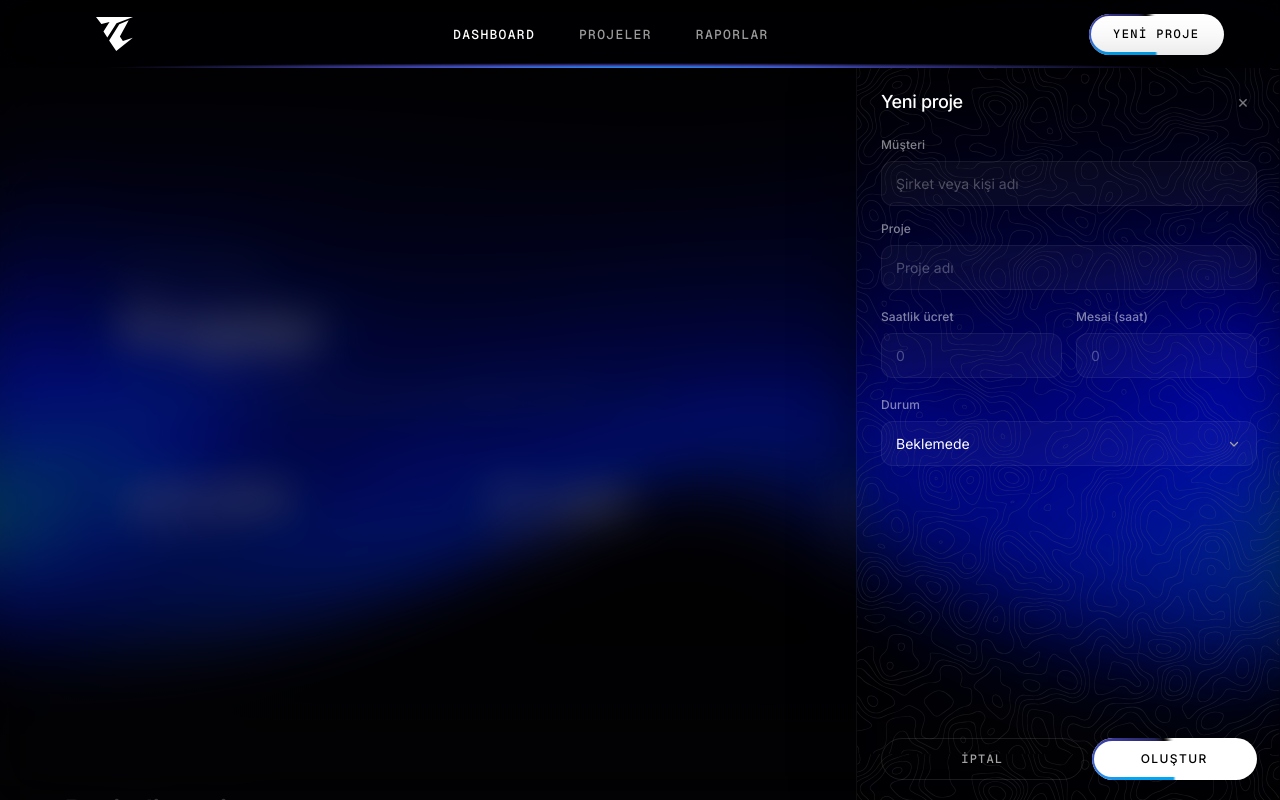
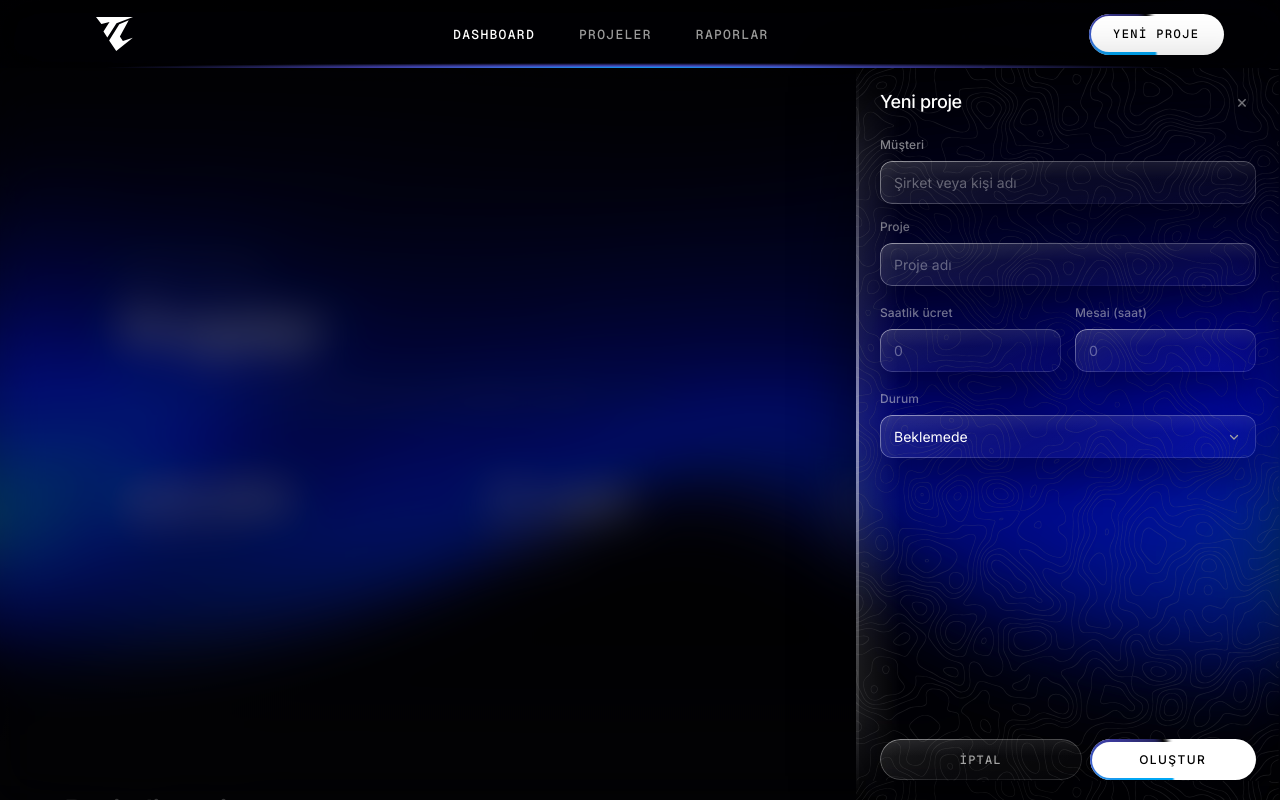
Before and after one commit to MachineX41/TimeCraft, a React (Vite) app: page / in a window 1280 px wide. Both pictures are taken after a click on the button "Yeni proje". Shown: the top 800 px of the page. Built offline with nearby package versions, Linux system fonts and the light colour scheme; a web font is replaced by a local one.

Commit message:
Add framer-motion and motion dependencies, introduce Zen Dots font, and enhance ProjectDrawer styles. Update input fields with glassmorphism effects, improve hover states, and implement colourful text animation for better visual appeal.

```diff
--- a/package.json
+++ b/package.json
@@ -10,6 +10,7 @@
     "preview": "vite preview"
   },
   "dependencies": {
+    "motion": "^12.40.0",
     "react": "^19.2.6",
     "react-dom": "^19.2.6"
   },
--- a/src/components/ProjectDrawer.jsx
+++ b/src/components/ProjectDrawer.jsx
@@ -1,6 +1,7 @@
 import { useEffect, useState } from 'react'
 import { PROJECT_STATUSES } from '../interfaces/projectSchema'
 import { handleCtaPointerEnter, handleCtaPointerLeave } from '../utils/ctaButton'
+import ColourfulText from './ui/ColourfulText'
 
 function projectToForm(project) {
   if (!project) {
@@ -49,6 +50,7 @@ function ProjectDrawerForm({ project, onClose, onSave }) {
             <label htmlFor="clientName" className="drawer-label">
               Müşteri
             </label>
+            <div className="drawer-glass">
               <input
                 id="clientName"
                 name="clientName"
@@ -60,11 +62,13 @@ function ProjectDrawerForm({ project, onClose, onSave }) {
                 className="drawer-input"
               />
             </div>
+          </div>
 
           <div className="drawer-field">
             <label htmlFor="projectTitle" className="drawer-label">
               Proje
             </label>
+            <div className="drawer-glass">
               <input
                 id="projectTitle"
                 name="projectTitle"
@@ -76,6 +80,7 @@ function ProjectDrawerForm({ project, onClose, onSave }) {
                 className="drawer-input"
               />
             </div>
+          </div>
         </section>
 
         <section className="drawer-section">
@@ -84,6 +89,7 @@ function ProjectDrawerForm({ project, onClose, onSave }) {
               <label htmlFor="hourlyRate" className="drawer-label">
                 Saatlik ücret
               </label>
+              <div className="drawer-glass">
                 <input
                   id="hourlyRate"
                   name="hourlyRate"
@@ -97,10 +103,12 @@ function ProjectDrawerForm({ project, onClose, onSave }) {
                   placeholder="0"
                 />
               </div>
+            </div>
             <div className="drawer-field">
               <label htmlFor="hoursWorked" className="drawer-label">
                 Mesai (saat)
               </label>
+              <div className="drawer-glass">
                 <input
                   id="hoursWorked"
                   name="hoursWorked"
@@ -115,6 +123,7 @@ function ProjectDrawerForm({ project, onClose, onSave }) {
                 />
               </div>
             </div>
+          </div>
         </section>
 
         <section className="drawer-section">
@@ -122,6 +131,7 @@ function ProjectDrawerForm({ project, onClose, onSave }) {
             <label htmlFor="status" className="drawer-label">
               Durum
             </label>
+            <div className="drawer-glass">
               <select
                 id="status"
                 name="status"
@@ -136,11 +146,16 @@ function ProjectDrawerForm({ project, onClose, onSave }) {
                 ))}
               </select>
             </div>
+          </div>
         </section>
       </div>
 
       <footer className="drawer-footer">
-        <button type="button" onClick={onClose} className="drawer-btn drawer-btn--ghost">
+        <button
+          type="button"
+          onClick={onClose}
+          className="drawer-btn drawer-btn--ghost drawer-glass drawer-glass--pill"
+        >
           İptal
         </button>
         <button
@@ -200,7 +215,9 @@ export default function ProjectDrawer({ isOpen, project, onOpen, onClose, onSave
           aria-label="Yeni proje ekle"
           onClick={onOpen}
         >
-          <span className="drawer-rail__label">Yeni proje ekle</span>
+          <span className="drawer-rail__label">
+            <ColourfulText text="Yeni proje ekle" />
+          </span>
         </button>
 
         <div className="drawer-panel__body">
--- /dev/null
+++ b/src/components/ui/ColourfulText.jsx
@@ -0,0 +1,28 @@
+import { motion } from 'motion/react'
+
+export default function ColourfulText({ text, className = '' }) {
+  return (
+    <span className={`colourful-text ${className}`.trim()}>
+      {text.split('').map((char, index) => (
+        <motion.span
+          key={`${char}-${index}`}
+          animate={{
+            color: ['#ffffff', 'rgb(255 255 255 / 0.72)', '#ffffff'],
+            scale: [1, 1.04, 1],
+            filter: ['blur(0px)', 'blur(1.5px)', 'blur(0px)'],
+          }}
+          transition={{
+            duration: 0.55,
+            delay: index * 0.04,
+            ease: 'easeInOut',
+            repeat: Infinity,
+            repeatDelay: 4,
+          }}
+          className="colourful-text__char"
+        >
+          {char}
+        </motion.span>
+      ))}
+    </span>
+  )
+}
--- a/src/index.css
+++ b/src/index.css
@@ -12,6 +12,14 @@
   font-family: 'Google Sans';
   src: url('/fonts/GoogleSans-VariableFont_GRAD,opsz,wght.ttf') format('truetype');
   font-weight: 100 900;
+  font-style: normal;
+  font-display: swap;
+}
+
+@font-face {
+  font-family: 'Zen Dots';
+  src: url('/fonts/ZenDots-Regular.ttf') format('truetype');
+  font-weight: 400;
   font-style: normal;
   font-display: swap;
 }
@@ -546,8 +554,9 @@ body {
 :root {
   --drawer-collapsed: 3.25rem;
   --drawer-expanded: 26.5rem;
-  --drawer-contour-tile-w: 430px;
-  --drawer-contour-tile-h: 686px;
+  --drawer-contour-tile-w: 448px;
+  --drawer-contour-tile-h: 713px;
+  --drawer-glass-blur: 48px;
 }
 
 .drawer-root {
@@ -608,12 +617,64 @@ body {
   background-color: rgb(3 3 5 / 0.04);
   backdrop-filter: blur(32px) saturate(180%);
   -webkit-backdrop-filter: blur(32px) saturate(180%);
-  border-left: 1px solid rgb(255 255 255 / 0.05);
+  border: none;
   transition:
     width 0.42s cubic-bezier(0.22, 1, 0.36, 1),
     box-shadow 0.42s cubic-bezier(0.22, 1, 0.36, 1),
     background-color 0.42s cubic-bezier(0.22, 1, 0.36, 1);
   box-shadow: none;
+}
+
+/* sol kenar — üst/altta yumuşak solan gradient çizgi */
+.drawer-panel::before {
+  content: '';
+  position: absolute;
+  top: 0;
+  bottom: 0;
+  left: 0;
+  z-index: 4;
+  width: 3px;
+  background: linear-gradient(
+    180deg,
+    transparent 0%,
+    rgb(255 255 255 / 0.08) 12%,
+    rgb(255 255 255 / 0.26) 32%,
+    rgb(255 255 255 / 0.4) 50%,
+    rgb(255 255 255 / 0.26) 68%,
+    rgb(255 255 255 / 0.08) 88%,
+    transparent 100%
+  );
+  pointer-events: none;
+}
+
+.drawer-panel::after {
+  content: '';
+  position: absolute;
+  top: 0;
+  bottom: 0;
+  left: 0;
+  z-index: 4;
+  width: 44px;
+  background: linear-gradient(
+    90deg,
+    rgb(255 255 255 / 0.08) 0%,
+    transparent 100%
+  );
+  -webkit-mask-image: linear-gradient(
+    180deg,
+    transparent 0%,
+    #000 12%,
+    #000 88%,
+    transparent 100%
+  );
+  mask-image: linear-gradient(
+    180deg,
+    transparent 0%,
+    #000 12%,
+    #000 88%,
+    transparent 100%
+  );
+  pointer-events: none;
 }
 
 /* topografik kontur — countours.svg (siyah fill → invert ile soluk çizgi) */
@@ -628,7 +689,7 @@ body {
   background-size: var(--drawer-contour-tile-w) var(--drawer-contour-tile-h);
   background-position: right top;
   opacity: 0.38;
-  filter: invert(1) brightness(0.48) contrast(1.05);
+  filter: invert(1) brightness(0.48) contrast(1.1) blur(0.2px);
   transition: none;
 }
 
@@ -637,6 +698,29 @@ body {
   width: var(--drawer-expanded);
   background-color: rgb(3 3 5 / 0.06);
   box-shadow: -16px 0 48px rgb(0 0 0 / 0.28);
+}
+
+.drawer-panel:hover::before,
+.drawer-panel--open::before {
+  background: linear-gradient(
+    180deg,
+    transparent 0%,
+    rgb(255 255 255 / 0.1) 12%,
+    rgb(255 255 255 / 0.32) 32%,
+    rgb(255 255 255 / 0.5) 50%,
+    rgb(255 255 255 / 0.32) 68%,
+    rgb(255 255 255 / 0.1) 88%,
+    transparent 100%
+  );
+}
+
+.drawer-panel:hover::after,
+.drawer-panel--open::after {
+  background: linear-gradient(
+    90deg,
+    rgb(255 255 255 / 0.1) 0%,
+    transparent 100%
+  );
 }
 
 .drawer-rail {
@@ -665,17 +749,27 @@ body {
 .drawer-rail__label {
   writing-mode: vertical-rl;
   text-orientation: mixed;
-  font-family: var(--font-sans);
-  font-size: 0.8125rem;
-  font-weight: 500;
-  letter-spacing: 0.02em;
-  color: var(--color-x-muted);
+  font-family: 'Zen Dots', var(--font-sans);
+  font-size: 1.125rem;
+  font-weight: 400;
+  font-style: normal;
+  letter-spacing: 0.1em;
   white-space: nowrap;
-  transition: color 0.2s ease;
-}
-
-.drawer-panel:hover .drawer-rail__label,
-.drawer-panel--open .drawer-rail__label {
+}
+
+.drawer-rail__label .colourful-text {
+  display: inline-block;
+  color: #fff;
+}
+
+.colourful-text__char {
+  display: inline-block;
+  white-space: pre;
+  font-family: inherit;
+  font-weight: inherit;
+  font-size: inherit;
+  font-style: inherit;
+  letter-spacing: inherit;
   color: #fff;
 }
 
@@ -1541,34 +1635,126 @@ body {
   color: rgb(255 255 255 / 0.5);
 }
 
+/* premium glassmorphism — blur wrapper + gradient kenar ışığı */
+.drawer-glass {
+  position: relative;
+  isolation: isolate;
+  overflow: hidden;
+  border-radius: 12px;
+  background: linear-gradient(
+    145deg,
+    rgb(255 255 255 / 0.1) 0%,
+    rgb(255 255 255 / 0.04) 45%,
+    rgb(255 255 255 / 0.02) 100%
+  );
+  backdrop-filter: blur(var(--drawer-glass-blur)) saturate(185%) brightness(1.04);
+  -webkit-backdrop-filter: blur(var(--drawer-glass-blur)) saturate(185%) brightness(1.04);
+  box-shadow:
+    0 18px 40px rgb(0 0 0 / 0.38),
+    inset 0 1px 0 rgb(255 255 255 / 0.16);
+  transition:
+    box-shadow 0.25s ease,
+    background 0.25s ease;
+}
+
+.drawer-glass::before {
+  content: '';
+  position: absolute;
+  inset: 0;
+  z-index: 0;
+  border-radius: inherit;
+  padding: 1px;
+  background: linear-gradient(
+    145deg,
+    rgb(255 255 255 / 0.42) 0%,
+    rgb(255 255 255 / 0.12) 38%,
+    rgb(255 255 255 / 0.04) 62%,
+    rgb(255 255 255 / 0.18) 100%
+  );
+  -webkit-mask:
+    linear-gradient(#fff 0 0) content-box,
+    linear-gradient(#fff 0 0);
+  mask:
+    linear-gradient(#fff 0 0) content-box,
+    linear-gradient(#fff 0 0);
+  -webkit-mask-composite: xor;
+  mask-composite: exclude;
+  pointer-events: none;
+}
+
+.drawer-glass::after {
+  content: '';
+  position: absolute;
+  inset: 0;
+  z-index: 0;
+  border-radius: inherit;
+  background: linear-gradient(
+    180deg,
+    rgb(255 255 255 / 0.07) 0%,
+    transparent 42%
+  );
+  pointer-events: none;
+}
+
+.drawer-glass--pill {
+  border-radius: 9999px;
+}
+
+.drawer-glass:hover {
+  background: linear-gradient(
+    145deg,
+    rgb(255 255 255 / 0.13) 0%,
+    rgb(255 255 255 / 0.05) 45%,
+    rgb(255 255 255 / 0.025) 100%
+  );
+  box-shadow:
+    0 22px 48px rgb(0 0 0 / 0.42),
+    inset 0 1px 0 rgb(255 255 255 / 0.2);
+}
+
+.drawer-glass:hover::before {
+  background: linear-gradient(
+    145deg,
+    rgb(255 255 255 / 0.5) 0%,
+    rgb(255 255 255 / 0.16) 38%,
+    rgb(255 255 255 / 0.06) 62%,
+    rgb(255 255 255 / 0.22) 100%
+  );
+}
+
+.drawer-glass:has(.drawer-input:focus),
+.drawer-glass:has(.drawer-select:focus),
+.drawer-glass:focus-visible {
+  background: linear-gradient(
+    145deg,
+    rgb(255 255 255 / 0.15) 0%,
+    rgb(255 255 255 / 0.06) 45%,
+    rgb(255 255 255 / 0.03) 100%
+  );
+  box-shadow:
+    0 24px 52px rgb(0 0 0 / 0.45),
+    inset 0 1px 0 rgb(255 255 255 / 0.24);
+}
+
 .drawer-input {
+  position: relative;
+  z-index: 1;
+  display: block;
   width: 100%;
   box-sizing: border-box;
   padding: 0.6875rem 0.875rem;
   font-family: 'Google Sans', var(--font-sans);
   font-size: 0.875rem;
   color: #fff;
-  background: rgb(255 255 255 / 0.03);
-  border: 1px solid rgb(255 255 255 / 0.06);
-  border-radius: 12px;
+  background: transparent;
+  border: none;
+  border-radius: 0;
   outline: none;
-  transition:
-    border-color 0.2s ease,
-    background 0.2s ease;
+  box-shadow: none;
 }
 
 .drawer-input::placeholder {
-  color: rgb(255 255 255 / 0.28);
-}
-
-.drawer-input:hover {
-  border-color: rgb(255 255 255 / 0.1);
-  background: rgb(255 255 255 / 0.045);
-}
-
-.drawer-input:focus {
-  border-color: rgb(255 255 255 / 0.18);
-  background: rgb(255 255 255 / 0.05);
+  color: rgb(255 255 255 / 0.35);
 }
 
 .drawer-field-grid {
@@ -1617,21 +1803,24 @@ body {
   cursor: pointer;
   transition:
     opacity 0.2s ease,
-    border-color 0.2s ease,
-    background 0.2s ease,
+    background-color 0.2s ease,
+    box-shadow 0.2s ease,
     color 0.2s ease;
 }
 
 .drawer-btn--ghost {
+  position: relative;
+  z-index: 0;
   color: var(--color-x-muted);
-  background: transparent;
-  border: 1px solid rgb(255 255 255 / 0.1);
+  border: none;
 }
 
 .drawer-btn--ghost:hover {
   color: #fff;
-  border-color: rgb(255 255 255 / 0.2);
-  background: rgb(255 255 255 / 0.04);
+}
+
+.drawer-btn.drawer-glass {
+  isolation: isolate;
 }
 
 .drawer-footer__cta {
```
Also changed, not shown: public/fonts/ZenDots-Regular.ttf (added), 1 other file (tests, documents, lock files or other folders). Lines whose indentation alone changed are shown as unchanged.
